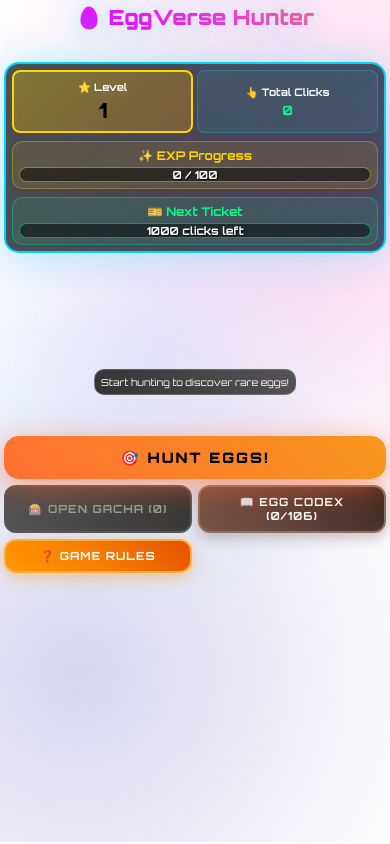
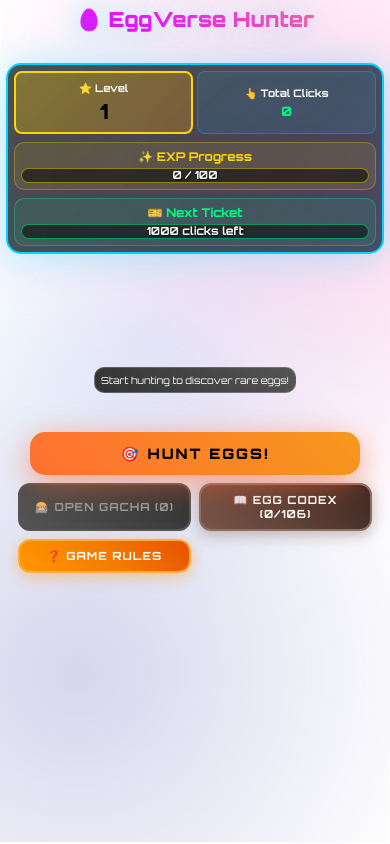
Before and after one commit to Junoh123123/EggVerse-Hunter_app, a PHP site: page /index_optimized_fixed.html in a window 390 px wide. Run offline with PHP 8.4, Linux system fonts and the light colour scheme.

Commit message:
Mobile optimization: fix dark theme, improve button responsiveness, enhance UI consistency

```diff
--- a/css/styles.css
+++ b/css/styles.css
@@ -538,13 +538,11 @@ h1 {
   background-position: 100% 100%;
 }
 
-#clickBtn:active {
-  transform: translateY(0) scale(0.95) translate3d(0,0,0);
-  transition: transform 0.05s ease;
-  box-shadow: 0 4px 15px rgba(255, 107, 53, 0.8);
-}
-
-/* 콤보 효과 클래스들 */
+  #clickBtn:active {
+    transform: translateY(-1px) scale(0.98) translate3d(0,0,0);
+    transition: transform 0.05s ease;
+    box-shadow: 0 4px 15px rgba(255, 107, 53, 0.8);
+  }/* 콤보 효과 클래스들 */
 .combo-hit {
   animation: comboHit 0.2s ease-out;
 }
@@ -1146,8 +1144,8 @@ h1 {
   /* 전체 화면 고정 및 스크롤 방지 */
   body {
     font-family: 'Orbitron', monospace;
-    background: linear-gradient(135deg, #0a0a0a 0%, #1a1a2e 25%, #16213e 50%, #0f3460 75%, #1a1a2e 100%);
-    color: #ffffff;
+    background: linear-gradient(135deg, #0a0a0a 0%, #1a1a2e 25%, #16213e 50%, #0f3460 75%, #1a1a2e 100%) !important;
+    color: #ffffff !important;
     overflow: hidden;
     position: fixed;
     width: 100%;
@@ -1156,6 +1154,22 @@ h1 {
     -webkit-overflow-scrolling: none;
     -webkit-font-smoothing: antialiased;
     -moz-osx-font-smoothing: grayscale;
+  }
+
+  /* 배경 애니메이션도 모바일에서 유지 */
+  body::before {
+    content: '';
+    position: fixed;
+    top: 0;
+    left: 0;
+    width: 100%;
+    height: 100%;
+    background: radial-gradient(circle at 20% 80%, rgba(120, 119, 198, 0.3) 0%, transparent 50%),
+                radial-gradient(circle at 80% 20%, rgba(255, 119, 198, 0.3) 0%, transparent 50%),
+                radial-gradient(circle at 40% 40%, rgba(120, 200, 255, 0.2) 0%, transparent 50%);
+    animation: float 6s ease-in-out infinite;
+    z-index: -1;
+    will-change: transform;
   }
 
   .container {
@@ -1249,20 +1263,26 @@ h1 {
 
   /* 컨트롤 버튼들 크기 최적화 */
   .controls {
-    gap: 6px;
+    gap: 8px;
     margin: 8px 0;
     flex-shrink: 0;
+    padding: 0 8px;
   }
 
   #clickBtn {
     padding: 15px 20px;
     font-size: 1rem;
     grid-column: 1 / -1;
+    margin: 0 8px;
+    touch-action: manipulation;
+    -webkit-tap-highlight-color: transparent;
   }
 
   #gachaBtn, #galleryToggle, #dexToggle, #rulesToggle {
     padding: 8px 12px;
     font-size: 0.7rem;
+    touch-action: manipulation;
+    -webkit-tap-highlight-color: transparent;
   }
 
   /* 에그박스 최적화 */
@@ -1307,7 +1327,7 @@ h1 {
 /* iPhone 16 Pro Max 특별 최적화 */
 @media (max-width: 430px) and (max-height: 932px) {
   .container {
-    padding: 4px;
+    padding: 6px;
   }
 
   h1 {
@@ -1330,9 +1350,15 @@ h1 {
     min-height: 35px;
   }
 
+  .controls {
+    padding: 0 12px;
+    gap: 8px;
+  }
+
   #clickBtn {
     padding: 12px 16px;
     font-size: 0.9rem;
+    margin: 0 12px;
   }
 
   #eggBox {
```
Also changed, not shown: js/main.js (+41 -38 lines).
